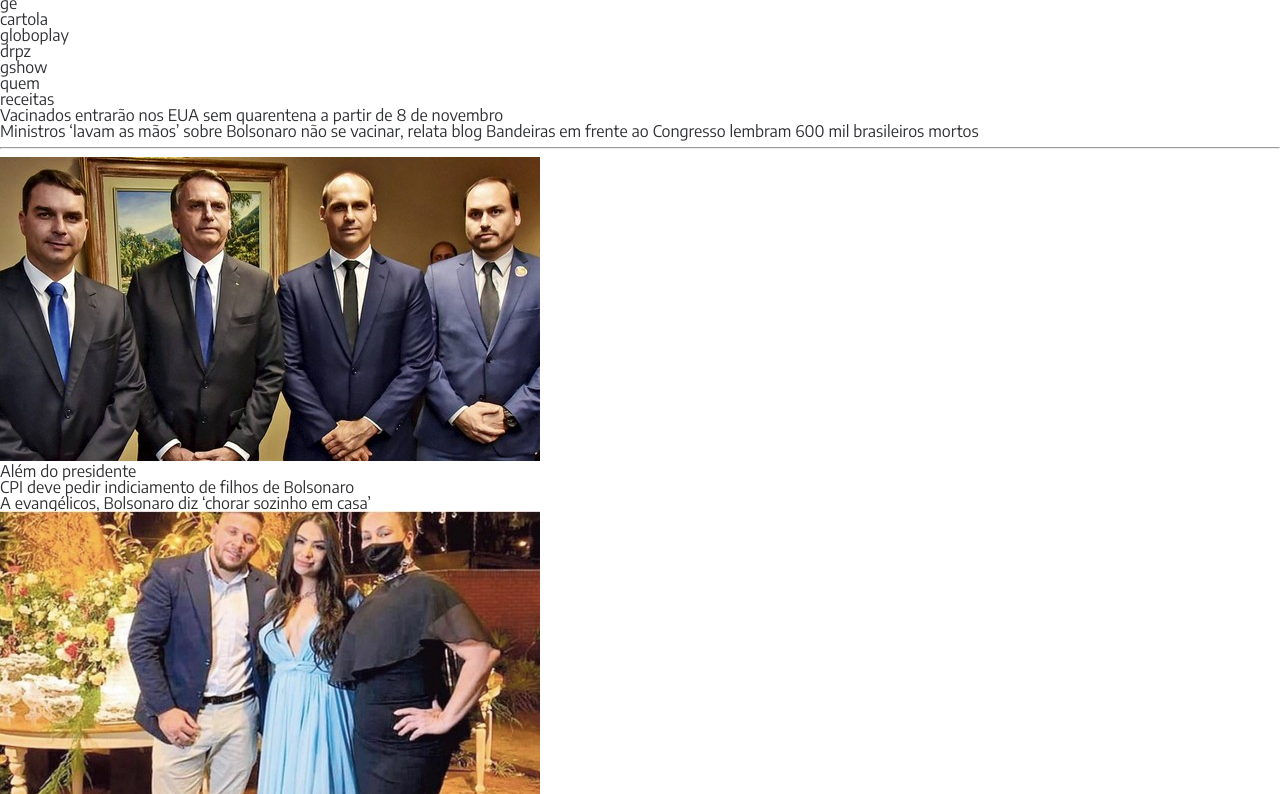
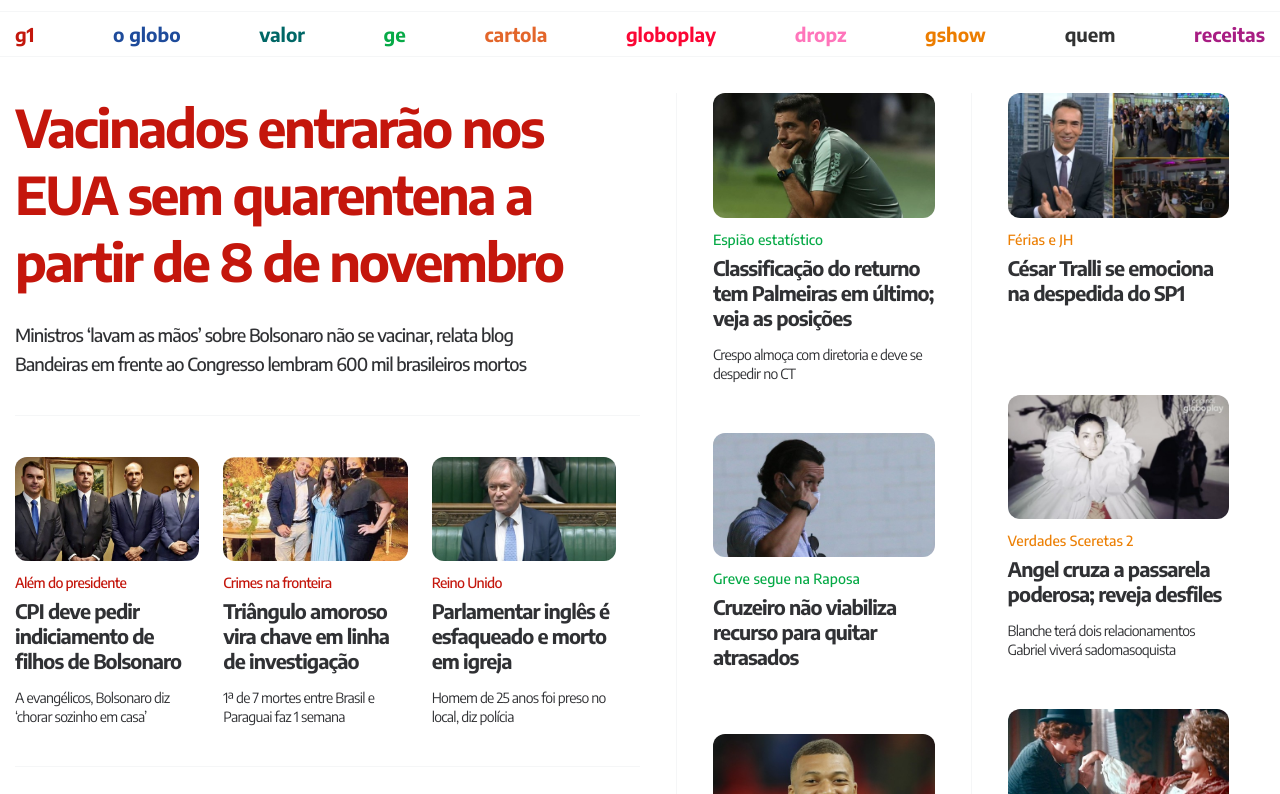
Before and after one commit to felipehac/driven-globo.com, a plain HTML site: page index.html in a window 1280 px wide. Shown: the part 69-863 px from the top of the page. Drawn offline with Linux system fonts and the light colour scheme.

Commit message:
finished desktop layout

```diff
--- a/css/style.css
+++ b/css/style.css
@@ -1,5 +1,20 @@
+/* #region Global */
 :root {
   --black: #303134;
+  --border: #f5f6f7;
+  --g1: #c3170c;
+  --g1-header: #c4160c;
+  --o-globo: #1e4b9b;
+  --valor: #006766;
+  --ge: #07aa47;
+  --ge-header: #16ae54;
+  --cartola: #e3662b;
+  --globoplay: #fb0735;
+  --dropz: #ff75bb;
+  --gshow: #ec7d00;
+  --gshow-header: #ec8006;
+  --quem: #323333;
+  --receitas: #a81d83;
 }
 
 body {
@@ -10,3 +25,206 @@ a {
   text-decoration: none;
   color: var(--black);
 }
+
+.h-separator {
+  width: 100%;
+  height: 1px;
+  background: var(--border);
+}
+
+.v-separator {
+  width: 1px;
+  height: 100%;
+  background: var(--border);
+}
+
+.max-content-width {
+  margin: auto;
+  max-width: 1250px;
+}
+
+/* #endregion Global */
+
+/* #region Header */
+
+header {
+  margin: auto;
+}
+
+header .logo {
+  display: flex;
+  justify-content: center;
+  height: 80px;
+  align-items: center;
+}
+
+nav {
+  font-size: 19px;
+  font-weight: bold;
+  display: flex;
+  justify-content: center;
+}
+
+nav ul {
+  display: flex;
+  height: 44px;
+  width: 100%;
+  align-items: center;
+  justify-content: space-between;
+}
+
+nav ul li a:hover {
+  filter: brightness(1.5);
+}
+
+nav ul li a.g1 {
+  color: var(--g1);
+}
+
+nav ul li a.o-globo {
+  color: var(--o-globo);
+}
+
+nav ul li a.valor {
+  color: var(--valor);
+}
+
+nav ul li a.ge {
+  color: var(--ge);
+}
+
+nav ul li a.cartola {
+  color: var(--cartola);
+}
+
+nav ul li a.globoplay {
+  color: var(--globoplay);
+}
+
+nav ul li a.dropz {
+  color: var(--dropz);
+}
+
+nav ul li a.gshow {
+  color: var(--gshow);
+}
+
+nav ul li a.quem {
+  color: var(--quem);
+}
+
+nav ul li a.receitas {
+  color: var(--receitas);
+}
+
+/* #endregion Header */
+
+/* #region Main */
+main {
+  padding-top: 36px;
+  display: flex;
+  column-gap: 36px;
+}
+/* #endregion Main */
+
+/* #region Cards */
+.card {
+  flex: 1;
+}
+
+.card .card-image img {
+  max-width: 100%;
+  border-radius: 12px;
+}
+
+.card .card-text h2 {
+  margin: 11px 0 6px 0;
+  font-weight: 500;
+  font-size: 14px;
+  line-height: 18px;
+}
+
+.card .card-text h3 {
+  font-weight: 700;
+  font-size: 20px;
+  line-height: 25px;
+  margin-bottom: 15px;
+  letter-spacing: -0.045em;
+}
+
+.card .card-text ul li {
+  font-weight: 400;
+  font-size: 14px;
+  line-height: 19px;
+  letter-spacing: -0.048em;
+}
+/* #endregion Cards */
+
+/* #region G1 */
+.g1 {
+  max-width: 50%;
+  display: flex;
+  flex-wrap: wrap;
+  column-gap: 24px;
+}
+
+.g1 .news-main a {
+  display: flex;
+  flex-direction: column;
+  gap: 30px;
+}
+
+.g1 h2 {
+  font-style: normal;
+  font-weight: 700;
+  font-size: 52px;
+  line-height: 67px;
+  color: var(--g1-header);
+  letter-spacing: -0.045em;
+}
+
+.g1 h3 {
+  color: var(--black);
+}
+
+.g1 ul {
+  display: flex;
+  flex-direction: column;
+  gap: 7px;
+}
+
+.g1 ul li {
+  color: var(--black);
+  font-weight: 500;
+  font-size: 18px;
+  line-height: 22px;
+  letter-spacing: -0.048em;
+}
+/* #endregion G1 */
+
+/* #region GE */
+
+.ge {
+  width: 25%;
+  display: flex;
+  flex-direction: column;
+  row-gap: 50px;
+}
+
+.ge h2 {
+  color: var(--ge);
+}
+/* #endregion GE */
+
+/* #region GShow */
+.gshow {
+  width: 25%;
+  display: flex;
+  flex-direction: column;
+  row-gap: 50px;
+}
+
+.gshow h2 {
+  color: var(--gshow-header);
+}
+/* #endregion GShow */
--- a/index.html
+++ b/index.html
@@ -17,35 +17,43 @@
 
 <body>
     <header>
-        <div class="logo">
-            <h1><a href="#">globo.com</a></h1>
+        <div class="logo max-content-width">
+            <h1><a href="#"><img src="assets/logo.svg" alt="Logo globo.com"></a></h1>
         </div>
-        <nav class="links">
+        <div class="h-separator"></div>
+        <nav class="links max-content-width">
             <ul>
-                <li><a href="#">g1</a></li>
-                <li><a href="#">o globo</a></li>
-                <li><a href="#">valor</a></li>
-                <li><a href="#">ge</a></li>
-                <li><a href="#">cartola</a></li>
-                <li><a href="#">globoplay</a></li>
-                <li><a href="#">drpz</a></li>
-                <li><a href="#">gshow</a></li>
-                <li><a href="#">quem</a></li>
-                <li><a href="#">receitas</a></li>
+                <li><a href="#" class="g1">g1</a></li>
+                <li><a href="#" class="o-globo">o globo</a></li>
+                <li><a href="#" class="valor">valor</a></li>
+                <li><a href="#" class="ge">ge</a></li>
+                <li><a href="#" class="cartola">cartola</a></li>
+                <li><a href="#" class="globoplay">globoplay</a></li>
+                <li><a href="#" class="dropz">dropz</a></li>
+                <li><a href="#" class="gshow">gshow</a></li>
+                <li><a href="#" class="quem">quem</a></li>
+                <li><a href="#" class="receitas">receitas</a></li>
             </ul>
         </nav>
+        <div class="h-separator"></div>
     </header>
-    <main>
+    <main class="max-content-width">
         <section class="g1">
             <div class="news-main">
                 <a href="#">
                     <h2>Vacinados entrarão nos EUA sem quarentena a partir de 8 de novembro</h2>
-                    <p>Ministros &OpenCurlyQuote;lavam as mãos&CloseCurlyQuote; sobre Bolsonaro não se vacinar, relata
-                        blog
-                        Bandeiras em frente ao Congresso lembram 600 mil brasileiros mortos</p>
+                    <ul>
+                        <li>
+                            Ministros &OpenCurlyQuote;lavam as mãos&CloseCurlyQuote; sobre Bolsonaro não se vacinar,
+                            relata blog
+                        </li>
+                        <li>
+                            Bandeiras em frente ao Congresso lembram 600 mil brasileiros mortos</p>
+                        </li>
+                    </ul>
                 </a>
             </div>
-            <hr>
+            <div class="h-separator"></div>
             <div class="card">
                 <a href="#">
                     <div class="card-image">
@@ -94,7 +102,7 @@
                     </div>
             </div>
             </a>
-            <hr>
+            <div class="h-separator"></div>
             <div class="card">
                 <a href="#">
                     <div class="card-text">
@@ -134,7 +142,7 @@
                     </div>
             </div>
         </section>
-        <hr>
+        <div class="v-separator"></div>
         </a>
         <section class="ge">
             <div class="card">
@@ -175,9 +183,9 @@
                     </div>
             </div>
         </section>
-        <hr>
+        <div class="v-separator"></div>
         </a>
-        <section class="ge">
+        <section class="gshow">
             <div class="card">
                 <a href="#">
                     <div class="card-image">
```
Also changed, not shown: assets/logo.svg (added), 1 other file.
